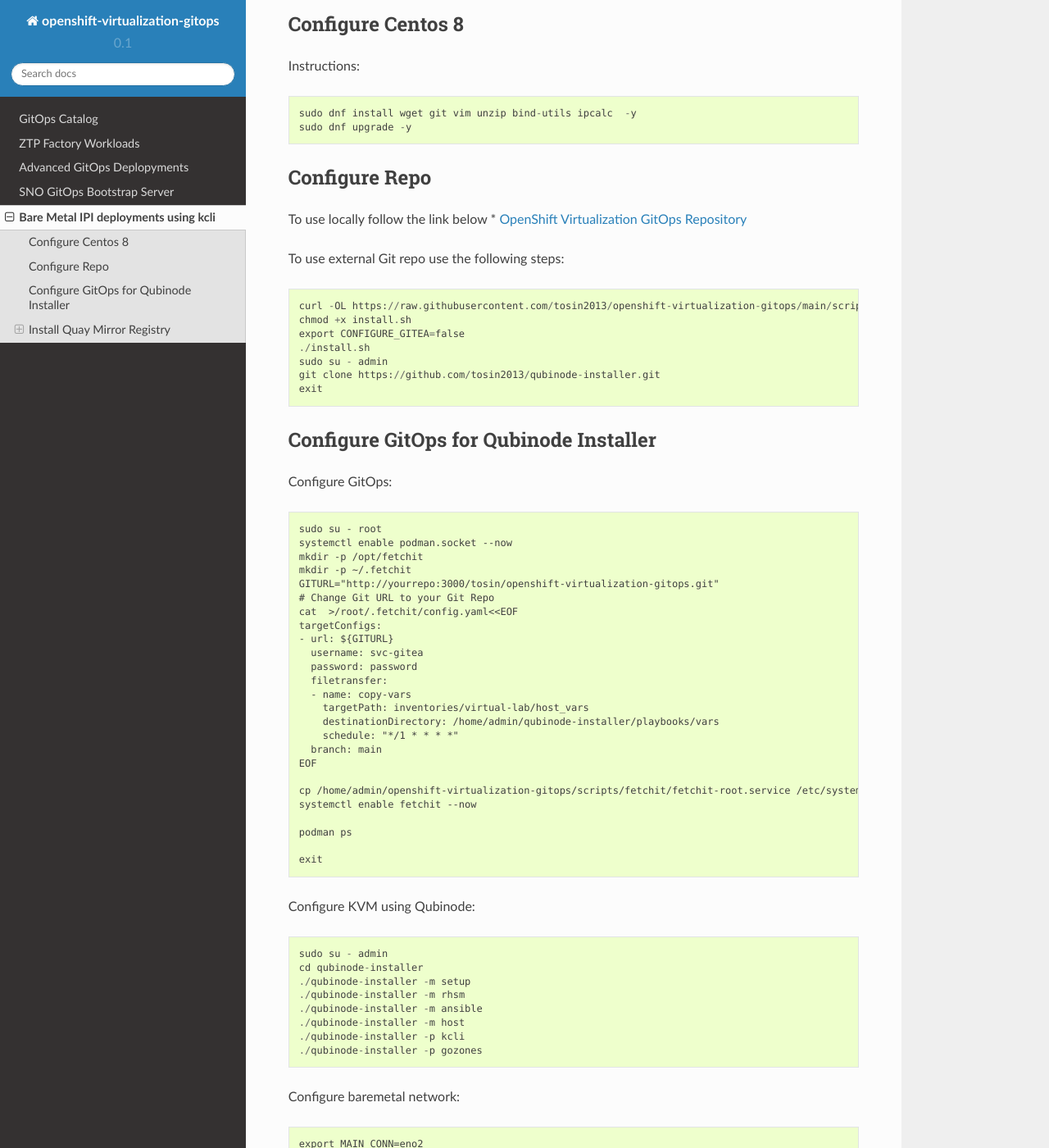
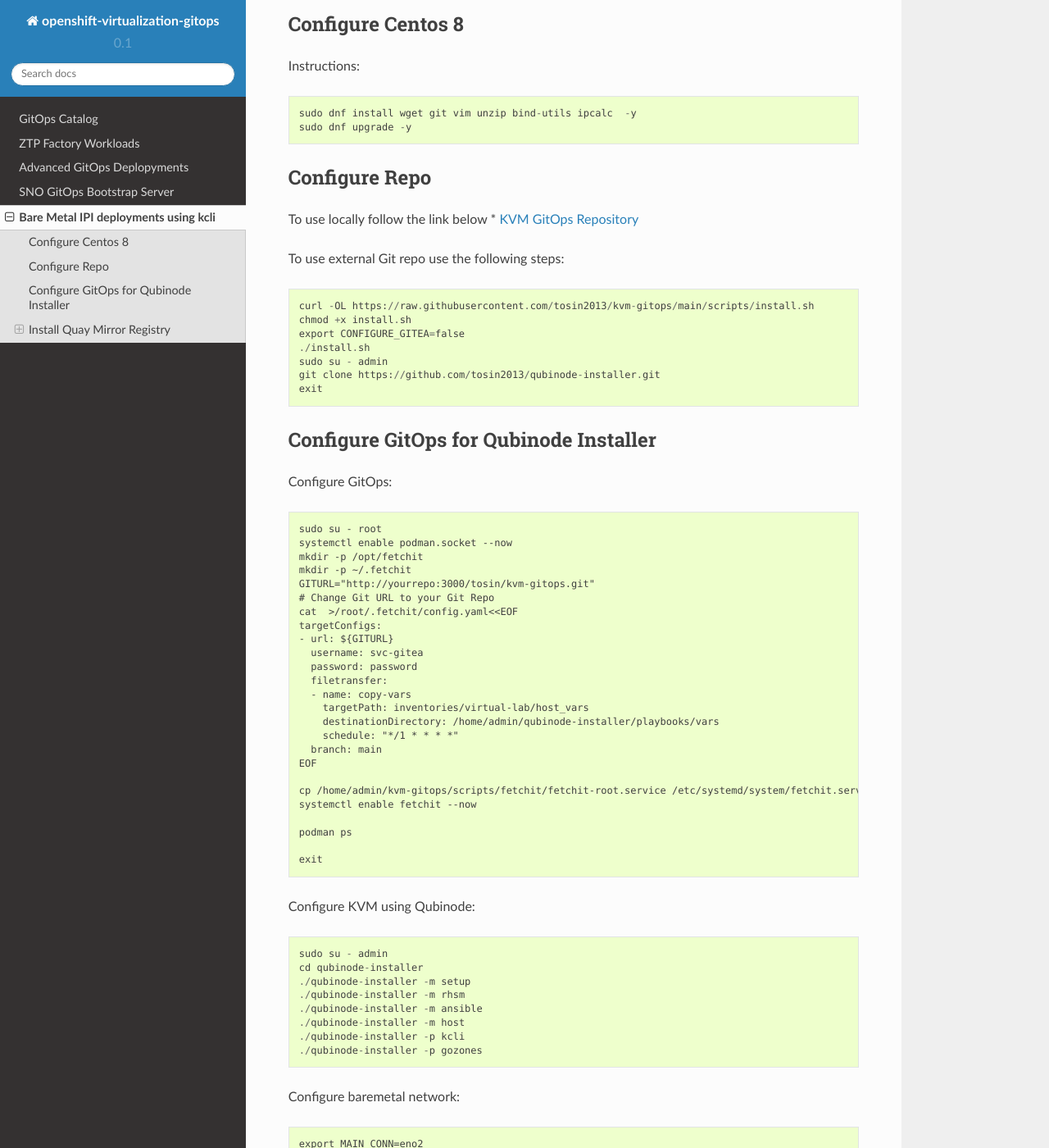
Before and after one commit to tosin2013/kvm-gitops, a Sphinx documentation site: the page built from docs/kcli-openshift4-baremetal.rst, in a window 1280 px wide and 1400 px high, scrolled down 531 px. Shown: the whole window at 82% size. Built offline with Sphinx 7.4.7 and the Read the Docs theme 2.0.0, drawn with Linux system fonts in a browser that asks for light colours.

Commit message:
updating code

```diff
--- a/configure-gitea.yml
+++ b/configure-gitea.yml
@@ -100,7 +100,7 @@
       copy:
         dest: "/tmp/file-repo.json"
         content: |
-          {"name": "openshift-virtualization-gitops"}
+          {"name": "kvm-gitops"}
 
     - name: Empty Repository
       uri:
--- a/docs/conf.py
+++ b/docs/conf.py
@@ -162,7 +162,7 @@ man_pages = [
 # (source start file, target name, title, author,
 #  dir menu entry, description, category)
 texinfo_documents = [
-    (master_doc, 'GitOps', 'OpenShift Virtualization GitOps Repository Documentation',
-     author, 'OpenShift Virtualization', 'OpenShift Virtualization GitOps Repository',
+    (master_doc, 'GitOps', 'Kvm GitOps Repository Documentation',
+     author, 'Kvm', 'Kvm GitOps Repository',
      'Miscellaneous'),
 ]
--- a/docs/kcli-openshift4-baremetal.rst
+++ b/docs/kcli-openshift4-baremetal.rst
@@ -26,11 +26,11 @@ Instructions::
 Configure Repo
 --------------
 To use locally follow the link below
-* `OpenShift Virtualization GitOps Repository <https://openshift-virtualization-gitops-repository.readthedocs.io/en/latest/#openshift-virtualization-gitops-repository>`_
+* `KVM GitOps Repository <https://kvm-gitops-repository.readthedocs.io/en/latest/#kvm-gitops-repository>`_
 
 To use external Git repo use the following steps::
 
-    curl -OL https://raw.githubusercontent.com/tosin2013/openshift-virtualization-gitops/main/scripts/install.sh
+    curl -OL https://raw.githubusercontent.com/tosin2013/kvm-gitops/main/scripts/install.sh
     chmod +x install.sh
     export CONFIGURE_GITEA=false
     ./install.sh
@@ -46,7 +46,7 @@ Configure GitOps::
     systemctl enable podman.socket --now
     mkdir -p /opt/fetchit
     mkdir -p ~/.fetchit
-    GITURL="http://yourrepo:3000/tosin/openshift-virtualization-gitops.git"
+    GITURL="http://yourrepo:3000/tosin/kvm-gitops.git"
     # Change Git URL to your Git Repo
     cat  >/root/.fetchit/config.yaml<<EOF
     targetConfigs:
@@ -61,7 +61,7 @@ Configure GitOps::
       branch: main
     EOF
 
-    cp /home/admin/openshift-virtualization-gitops/scripts/fetchit/fetchit-root.service /etc/systemd/system/fetchit.service
+    cp /home/admin/kvm-gitops/scripts/fetchit/fetchit-root.service /etc/systemd/system/fetchit.service
     systemctl enable fetchit --now
 
     podman ps
```
Also changed, not shown: README.md (+13 -10 lines), configure-host.yml (+6 -6 lines), docs/ansible-deployments.rst (added, +24 -0 lines), docs/index.rst (+7 -7 lines), docs/openshift-aio.rst (added, +9 -0 lines), 10 other files.
